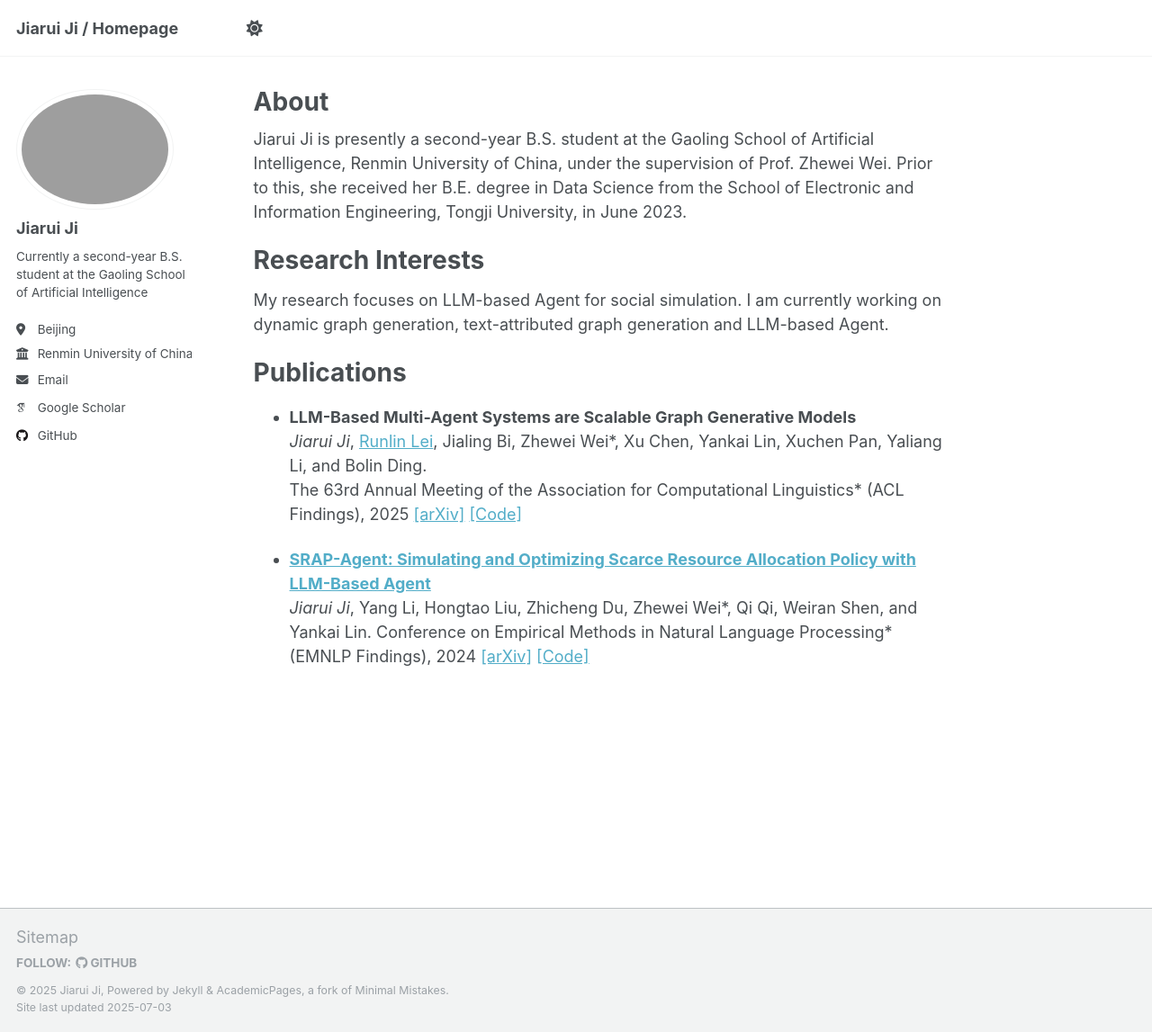
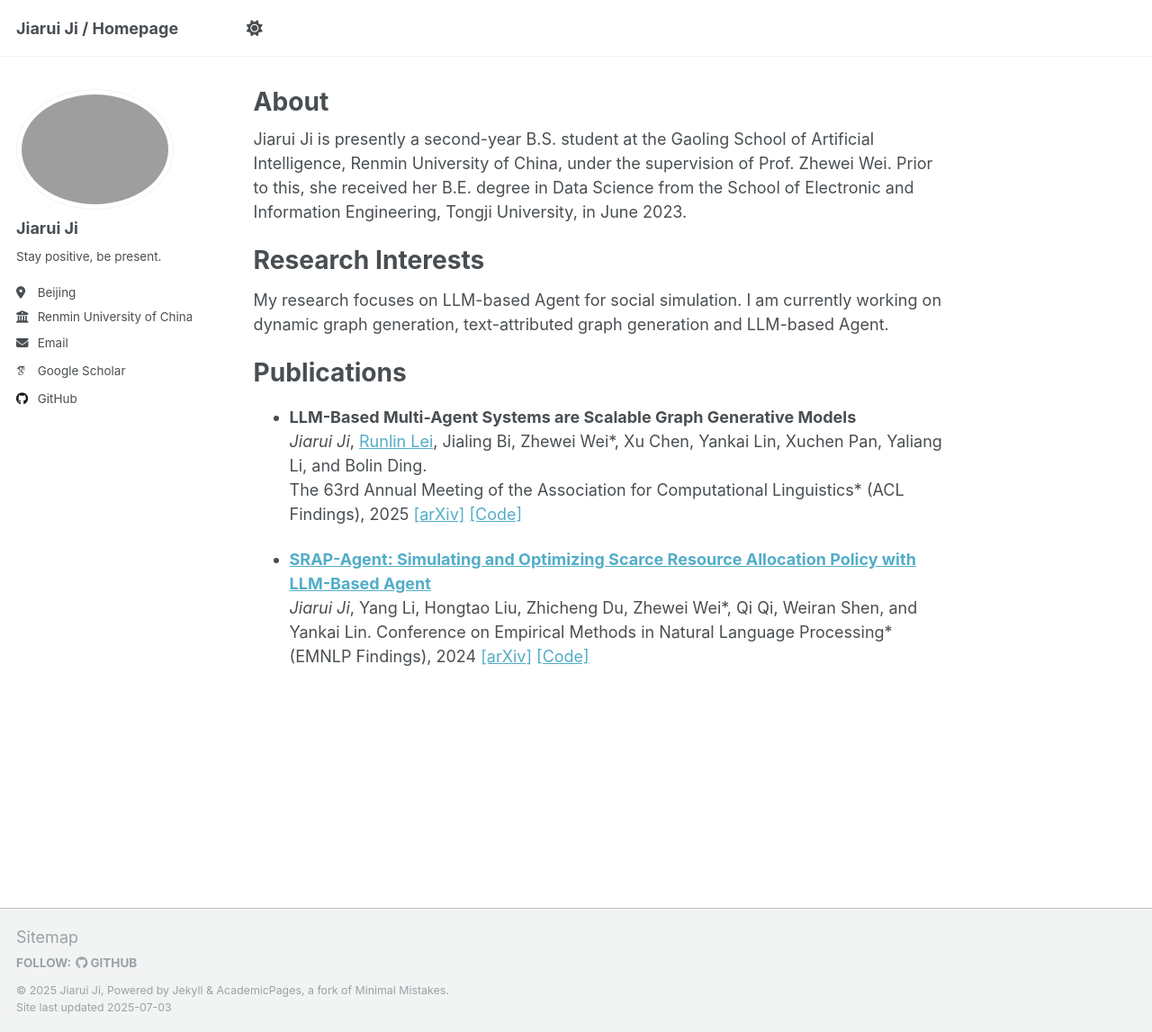
Before and after one commit to Ji-Cather/homepage, a Jekyll site: the page built from _pages/about.md, in a window 1280 px wide and 1147 px high. Shown: the whole window at 90% size. Built offline with Jekyll 4.4.1, drawn with Linux system fonts in a browser that asks for light colours; some web fonts are replaced; a script that is not in the unit is left out.

Commit message:
modified

```diff
--- a/_config.yml
+++ b/_config.yml
@@ -25,7 +25,7 @@ author:
   avatar           : "avatar.png"
   name             : "Jiarui Ji"
   pronouns         : # example: "she/her"
-  bio              : "Currently a second-year B.S. student at the Gaoling School of Artificial Intelligence"
+  bio              : "Stay positive, be present."
   location         : "Beijing"
   employer         : "Renmin University of China"
   uri              : # URL
```
